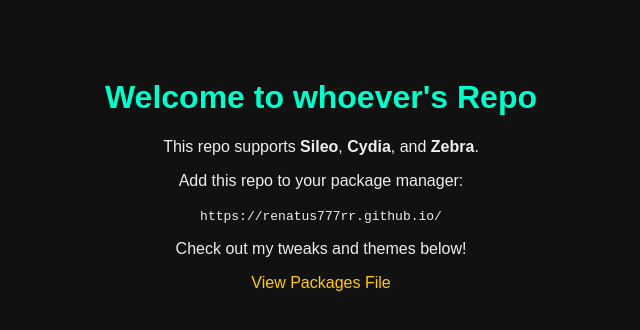
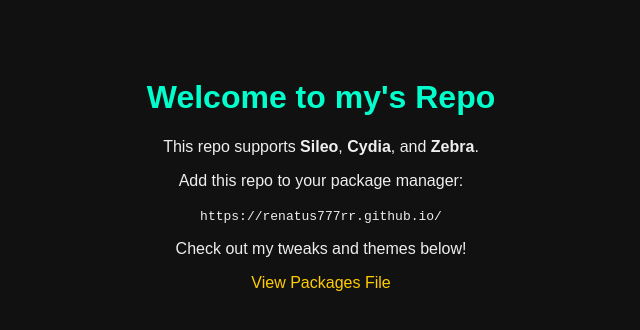
Before and after one commit to renatus777rr/renatus777rr.github.io, a plain HTML site: page index.html in a window 1280 px wide. Shown: the whole page, without its empty margins (319-959 px from the left). Drawn offline with Linux system fonts and the light colour scheme.

Commit message:
Update index.html

```diff
--- a/index.html
+++ b/index.html
@@ -2,7 +2,7 @@
 <html lang="en">
 <head>
   <meta charset="UTF-8">
-  <title>whoever's Jailbreak Repo</title>
+  <title>my's Jailbreak Repo</title>
   <style>
     body {
       font-family: Arial, sans-serif;
@@ -21,7 +21,7 @@
   </style>
 </head>
 <body>
-  <h1>Welcome to whoever's Repo</h1>
+  <h1>Welcome to my's Repo</h1>
   <p>This repo supports <strong>Sileo</strong>, <strong>Cydia</strong>, and <strong>Zebra</strong>.</p>
   <p>Add this repo to your package manager:</p>
   <code>https://renatus777rr.github.io/</code>
```
